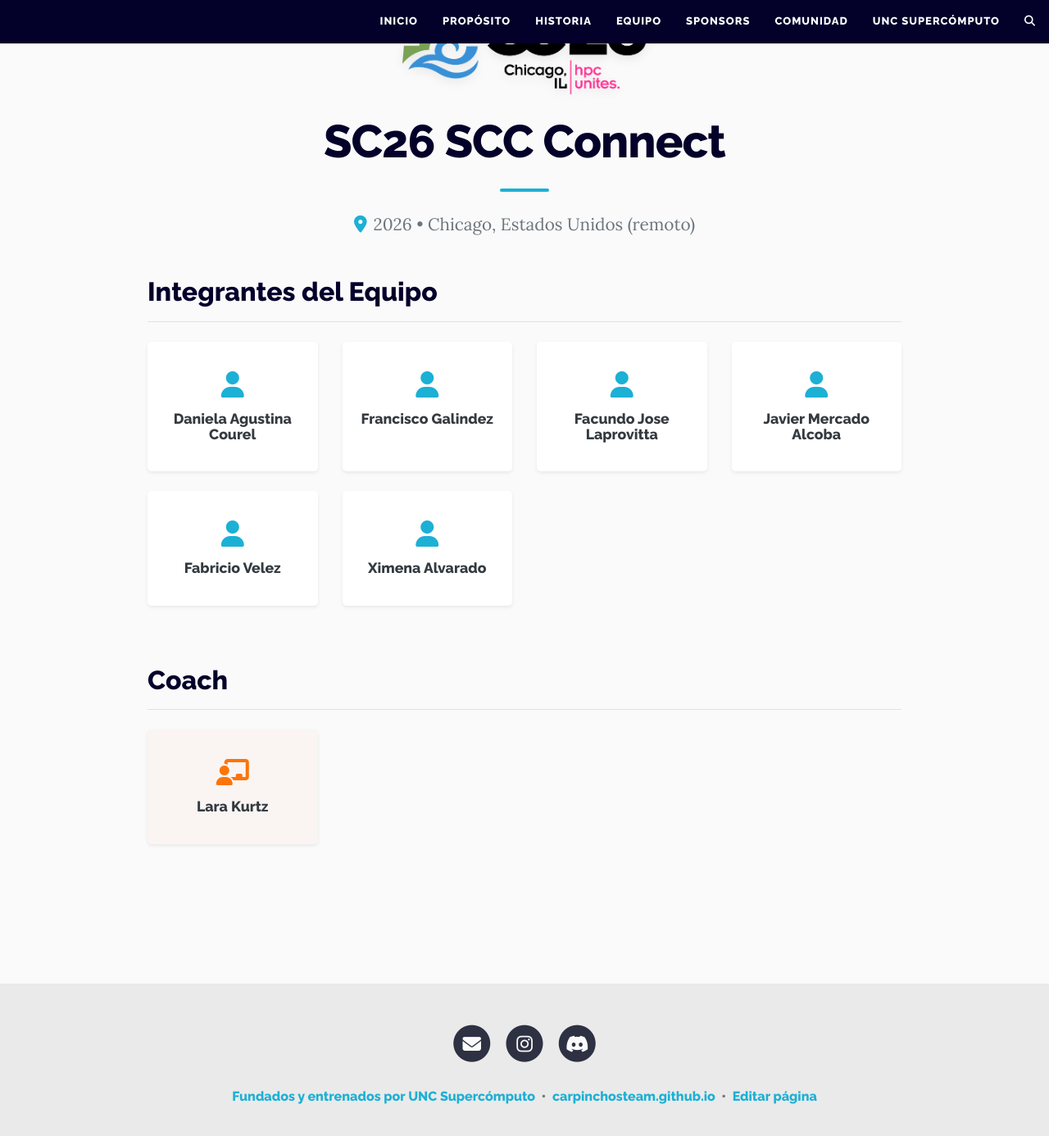
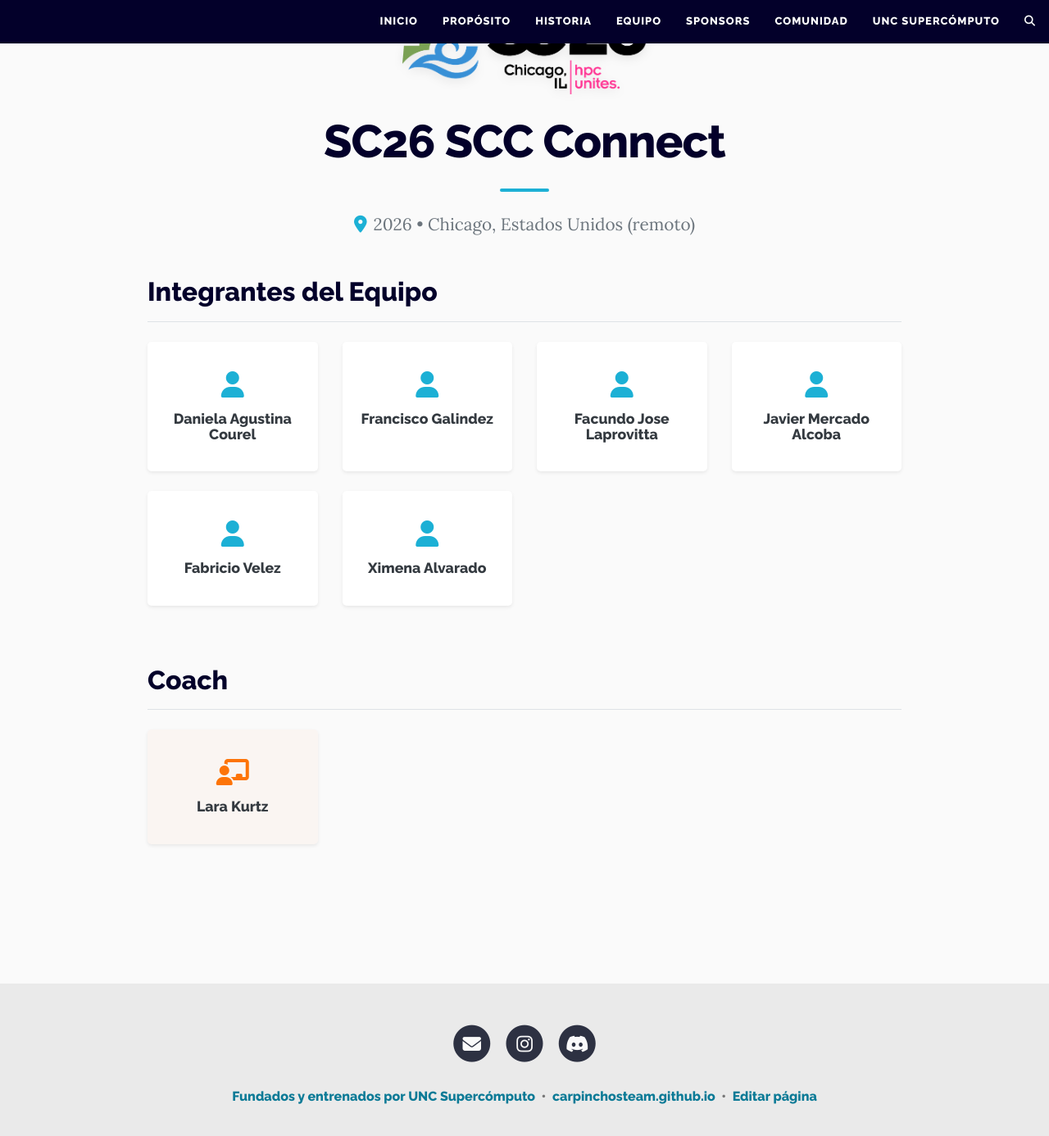
Before and after one commit to CarpinchosTeam/CarpinchosTeam.github.io, a Jekyll site: the page built from _competencias/2026-indyscc.md, in a window 1280 px wide and 1400 px high, scrolled down 137 px. Shown: the top 1386 px of the window at 82% size. Built offline with Jekyll 4.4.1, drawn with Linux system fonts in a browser that asks for light colours; comment, search, counter and statistics services are not loaded.

Commit message:
fix: mobile layout and text contrast in home
- Scale the community title with clamp() so it no longer breaks words on mobile
- Show Bancarpinchos in one column on mobile and drop the inner scroll that hid names
- Add darker cyan/orange text tokens to meet WCAG AA; icons keep the brand colors
- Fade the community section gradient within its box to remove the visible seam

Co-Authored-By: Claude Opus 5.5 <noreply@anthropic.com>

```diff
--- a/assets/css/custom.css
+++ b/assets/css/custom.css
@@ -13,6 +13,10 @@
   /* Strong Cyan */
   --accent-orange: #fd7408;
   /* Orange from logo */
+  --accent-text: #0b7a96;
+  /* Darker cyan for text on light backgrounds (AA contrast) */
+  --accent-orange-text: #b85000;
+  /* Darker orange for text on light backgrounds (AA contrast) */
 
   --mid-col: #767582;
   --page-col: #FAFAFA;
@@ -20,8 +24,8 @@
   --text-col: #2D3142;
   /* Dark grey for text */
 
-  --link-col: #1cb0d5;
-  --hover-col: #1796b5;
+  --link-col: var(--accent-text);
+  --hover-col: #085d73;
 
   --navbar-col: #03002A;
   --navbar-text-col: #FFFFFF;
@@ -29,8 +33,8 @@
 
   --footer-col: #EAEAEA;
   --footer-text-col: #777777;
-  --footer-link-col: #1cb0d5;
-  --footer-hover-col: #1796b5;
+  --footer-link-col: var(--accent-text);
+  --footer-hover-col: #085d73;
 }
 
 body {
@@ -72,7 +76,7 @@ h6,
 }
 
 .btn-outline-primary {
-  color: var(--accent);
+  color: var(--accent-text);
   border-color: var(--accent);
   border-radius: 50px;
   font-family: var(--ui-font);
@@ -116,10 +120,19 @@ h6,
 }
 
 .text-primary {
+  color: var(--accent-text) !important;
+}
+
+.text-orange {
+  color: var(--accent-orange-text) !important;
+}
+
+/* Icons keep the bright brand colors */
+i.text-primary {
   color: var(--accent) !important;
 }
 
-.text-orange {
+i.text-orange {
   color: var(--accent-orange) !important;
 }
 
@@ -265,3 +278,24 @@ hr {
   transform: scale(1.05);
   border-color: var(--accent);
 }
+
+/* Community / Bancarpinchos section */
+.community-title {
+  font-size: clamp(2rem, 7vw, 3.5rem);
+  line-height: 1.15;
+  overflow-wrap: normal;
+}
+
+.bancarpinchos-list ul {
+  column-gap: 2rem;
+}
+
+.bancarpinchos-list li {
+  break-inside: avoid;
+}
+
+@media (min-width: 576px) {
+  .bancarpinchos-list ul {
+    column-count: 2;
+  }
+}
```
Also changed, not shown: en/index.md (+5 -5 lines), index.md (+5 -5 lines).
